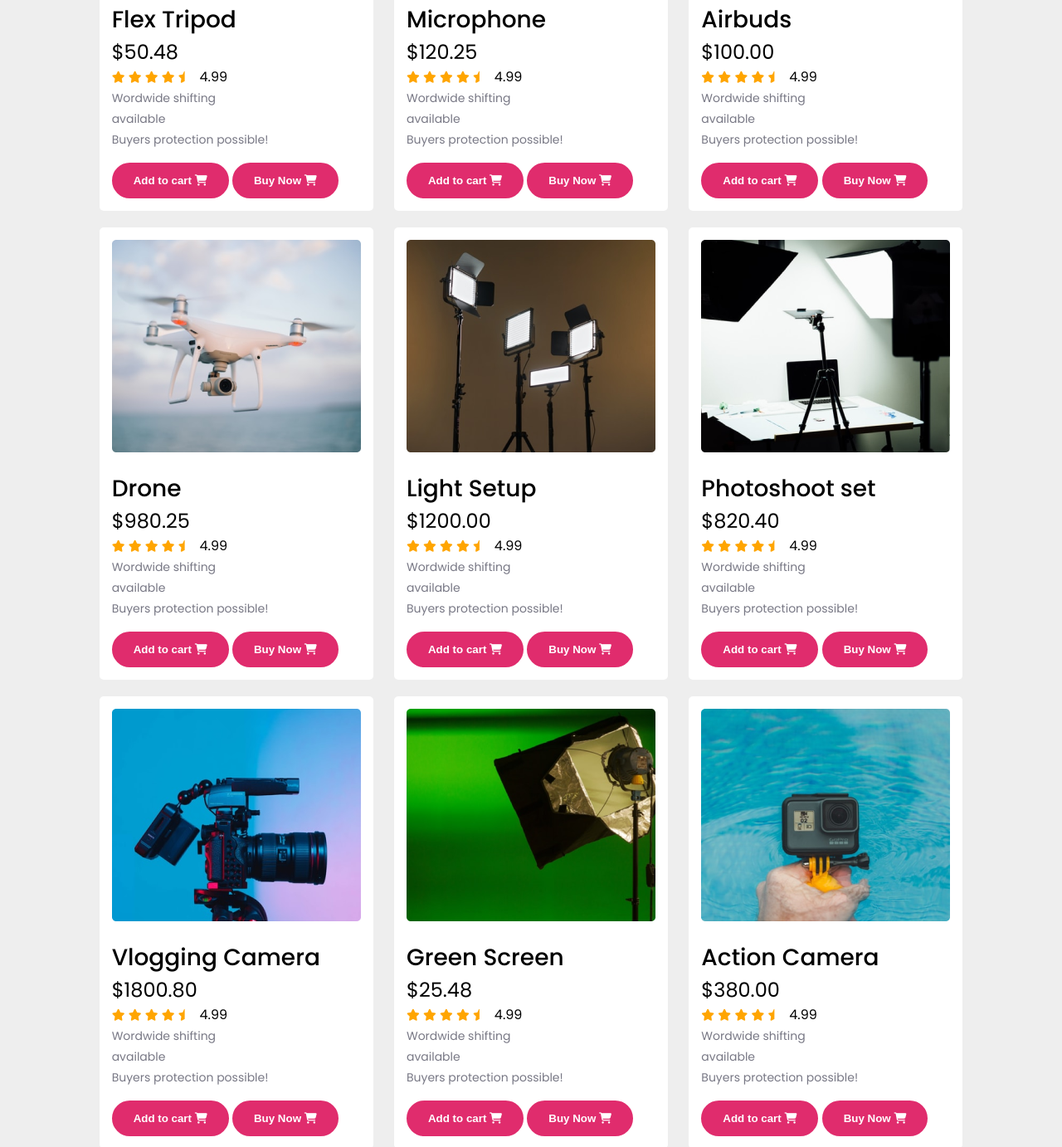
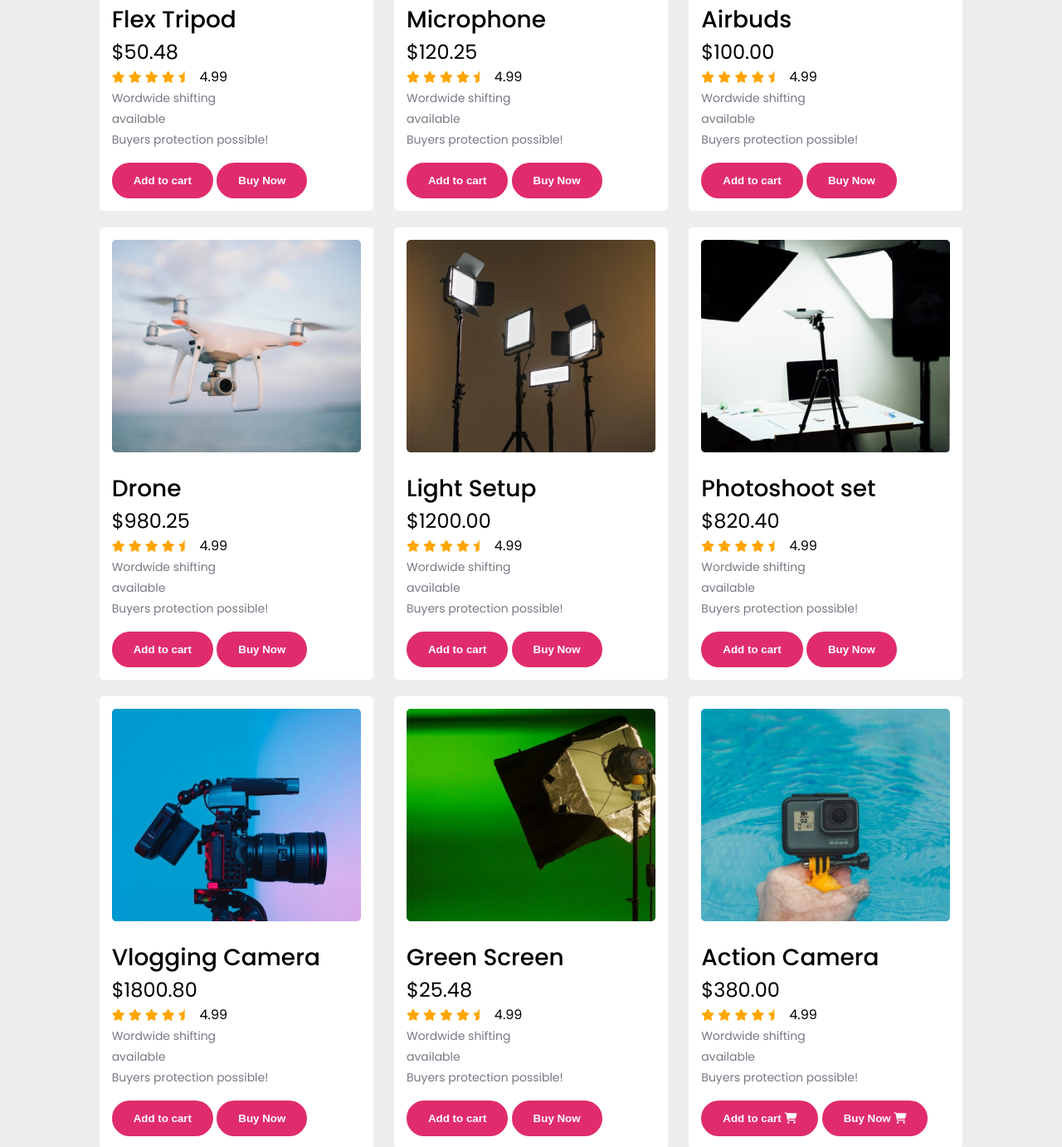
Before and after one commit to Siam-al-islam/Influencer-gear, a plain HTML site: page index.html in a window 1280 px wide. Shown: the part 1118-2500 px from the top of the page at 83% size. Drawn offline with Linux system fonts and the light colour scheme.

Commit message:
button icon removed

```diff
--- a/index.html
+++ b/index.html
@@ -80,8 +80,8 @@
                         <span class="item-details">Wordwide shifting <br> available <br>
                             Buyers protection possible!
                         </span>
-                        <button class="primary-btn">Add to cart <i class="fa fa-solid fa-cart-shopping"></i></button>
-                        <button class="primary-btn">Buy Now <i class="fa fa-solid fa-cart-shopping"></i></button>
+                        <button class="primary-btn">Add to cart</button>
+                        <button class="primary-btn">Buy Now </button>
                     </div>
                 </div>
                 <div class="item">
@@ -102,8 +102,8 @@
                         <span class="item-details">Wordwide shifting <br> available <br>
                             Buyers protection possible!
                         </span>
-                        <button class="primary-btn">Add to cart <i class="fa-solid fa-cart-shopping"></i></button>
-                        <button class="primary-btn">Buy Now <i class="fa-solid fa-cart-shopping"></i></button>
+                        <button class="primary-btn">Add to cart </button>
+                        <button class="primary-btn">Buy Now</button>
                     </div>
                 </div>
                 <div class="item">
@@ -124,8 +124,8 @@
                         <span class="item-details">Wordwide shifting <br> available <br>
                             Buyers protection possible!
                         </span>
-                        <button class="primary-btn">Add to cart <i class="fa fa-solid fa-cart-shopping"></i></button>
-                        <button class="primary-btn">Buy Now <i class="fa fa-solid fa-cart-shopping"></i></button>
+                        <button class="primary-btn">Add to cart </button>
+                        <button class="primary-btn">Buy Now</button>
                     </div>
                 </div>
                 <div class="item">
@@ -146,8 +146,8 @@
                         <span class="item-details">Wordwide shifting <br> available <br>
                             Buyers protection possible!
                         </span>
-                        <button class="primary-btn">Add to cart <i class="fa fa-solid fa-cart-shopping"></i></button>
-                        <button class="primary-btn">Buy Now <i class="fa fa-solid fa-cart-shopping"></i></button>
+                        <button class="primary-btn">Add to cart</button>
+                        <button class="primary-btn">Buy Now</button>
                     </div>
                 </div>
                 <div class="item">
@@ -168,8 +168,8 @@
                         <span class="item-details">Wordwide shifting <br> available <br>
                             Buyers protection possible!
                         </span>
-                        <button class="primary-btn">Add to cart <i class="fa fa-solid fa-cart-shopping"></i></button>
-                        <button class="primary-btn">Buy Now <i class="fa fa-solid fa-cart-shopping"></i></button>
+                        <button class="primary-btn">Add to cart</button>
+                        <button class="primary-btn">Buy Now</button>
                     </div>
                 </div>
                 <div class="item">
@@ -190,8 +190,8 @@
                         <span class="item-details">Wordwide shifting <br> available <br>
                             Buyers protection possible!
                         </span>
-                        <button class="primary-btn">Add to cart <i class="fa fa-solid fa-cart-shopping"></i></button>
-                        <button class="primary-btn">Buy Now <i class="fa fa-solid fa-cart-shopping"></i></button>
+                        <button class="primary-btn">Add to cart</button>
+                        <button class="primary-btn">Buy Now</button>
                     </div>
                 </div>
                 <div class="item">
@@ -212,8 +212,8 @@
                         <span class="item-details">Wordwide shifting <br> available <br>
                             Buyers protection possible!
                         </span>
-                        <button class="primary-btn">Add to cart <i class="fa fa-solid fa-cart-shopping"></i></button>
-                        <button class="primary-btn">Buy Now <i class="fa fa-solid fa-cart-shopping"></i></button>
+                        <button class="primary-btn">Add to cart</button>
+                        <button class="primary-btn">Buy Now</button>
                     </div>
                 </div>
                 <div class="item">
@@ -234,8 +234,8 @@
                         <span class="item-details">Wordwide shifting <br> available <br>
                             Buyers protection possible!
                         </span>
-                        <button class="primary-btn">Add to cart <i class="fa fa-solid fa-cart-shopping"></i></button>
-                        <button class="primary-btn">Buy Now <i class="fa fa-solid fa-cart-shopping"></i></button>
+                        <button class="primary-btn">Add to cart</button>
+                        <button class="primary-btn">Buy Now</button>
                     </div>
                 </div>
                 <div class="item">
```
